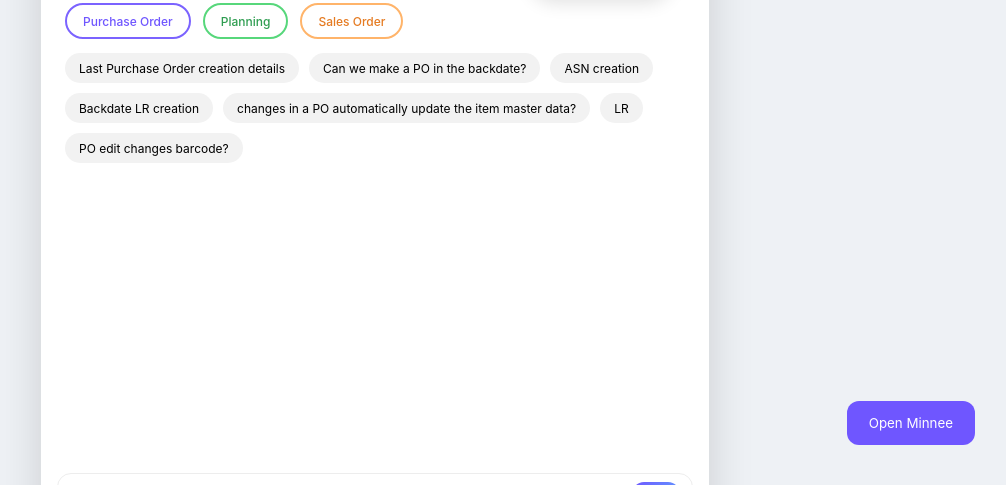
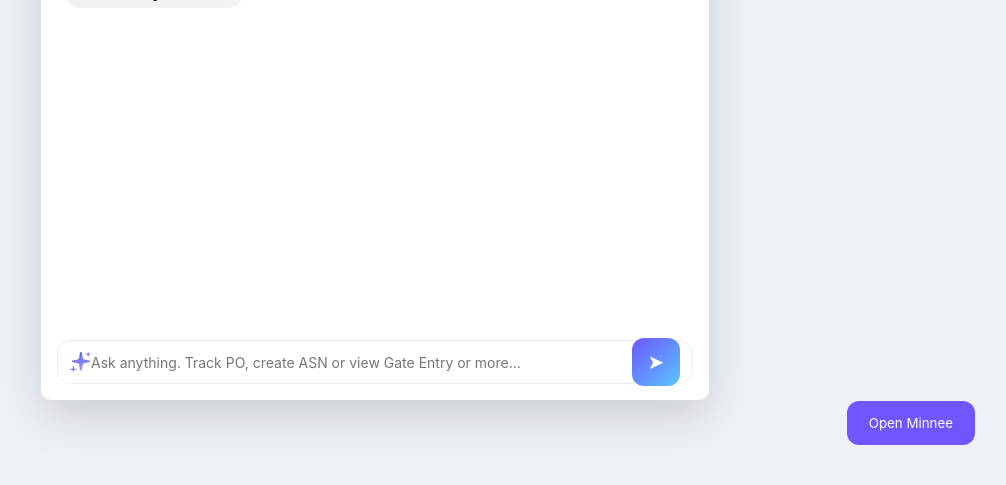
Before and after one commit to sachinbarethtc/minnee, a plain HTML site: page index.html in a window 1280 px wide. Both pictures are taken after a click on the button "Open Minnee". Shown: the part 315-800 px from the top of the page, without its empty margins (265-1271 px from the left). Drawn offline with Linux system fonts and the light colour scheme.

Commit message:
footer added

```diff
--- a/css/style.css
+++ b/css/style.css
@@ -15,7 +15,7 @@ body {
   position: fixed;
   width: 668px;
   height: 695px;
-  top: 175px;
+  top: 20px;
   left: 742px;
   background: white;
   border-radius: 10px;
@@ -142,7 +142,7 @@ body {
 /* ---------------- BODY ---------------- */
 /* CHAT BODY FIXED POSITION BELOW BADGE */
 .chat-body {
-  position: absolute;
+  position: fixed;
   top: 123px;    /* FIXED - BELOW BADGE + CURVE */
   left: 0;
   width: 100%;
@@ -200,6 +200,8 @@ body {
 /* ---------------- FOOTER ---------------- */
 .chat-footer {
   position: absolute;
+  top: 635px;
+  height: 44px;
   bottom: 16px;
   left: 16px;
   right: 16px;
--- a/index.html
+++ b/index.html
@@ -53,7 +53,8 @@
   </div>
 
   <!-- FOOTER -->
-  <div class="chat-footer">
+   <div class="chat-footer">
+    <img src="assets/shapes/ai.svg" class="ai-icon">
     <input placeholder="Ask anything. Track PO, create ASN or view Gate Entry or more...">
     <button class="send-btn">➤</button>
   </div>
```
Also changed, not shown: assets/shapes/ai.svg (added).
